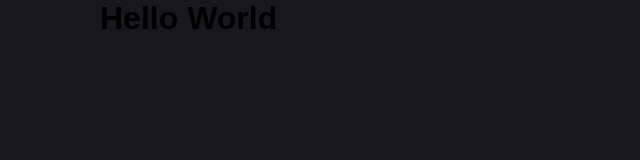
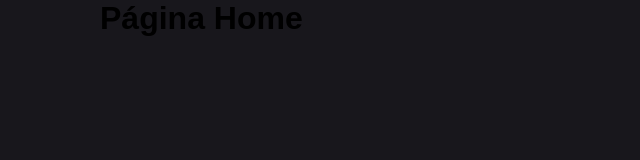
Before and after one commit to LucemyJr/cripto-app, a React (Create React App) app: page / in a window 1280 px wide. Shown: the top 160 px of the page, without its empty margins (0-640 px from the left). Built offline with nearby package versions, Linux system fonts and the light colour scheme; the HTML template or start-up script is replaced by a standard one.

Commit message:
add route pages

```diff
--- a/package.json
+++ b/package.json
@@ -10,9 +10,13 @@
     "@types/node": "^16.18.97",
     "@types/react": "^18.3.1",
     "@types/react-dom": "^18.3.0",
+    "localforage": "^1.10.0",
+    "match-sorter": "^6.3.4",
     "react": "^18.3.1",
     "react-dom": "^18.3.1",
+    "react-router-dom": "^6.23.0",
     "react-scripts": "5.0.1",
+    "sort-by": "^1.2.0",
     "typescript": "^4.9.5",
     "web-vitals": "^2.1.4"
   },
--- a/src/App.tsx
+++ b/src/App.tsx
@@ -1,10 +1,11 @@
 import React from 'react';
+
+import { router } from './router';
+import { RouterProvider } from 'react-router-dom';
 
 function App() {
   return (
-    <div className="App">
-      <h1>Hello World</h1>
-    </div>
+    <RouterProvider router={router}/>
   );
 }
 
--- /dev/null
+++ b/src/router.tsx
@@ -0,0 +1,27 @@
+import { createBrowserRouter } from "react-router-dom";
+
+import Home from "./pages/home/home";
+import Detail from "./pages/detail/detail";
+import Notfound from "./pages/notfound/notfound";
+
+const router = createBrowserRouter([
+    {
+        children: [
+            {
+                path: "/",
+                element: <Home/>
+            },
+            {
+                path: "/detail/:cripto",
+                element: <Detail/>
+            },
+            {
+                path: "*",
+                element: <Notfound/>
+            }
+
+        ]
+    }
+])
+
+export { router }
```
Also changed, not shown: 1 other file (tests, documents, lock files or other folders).
